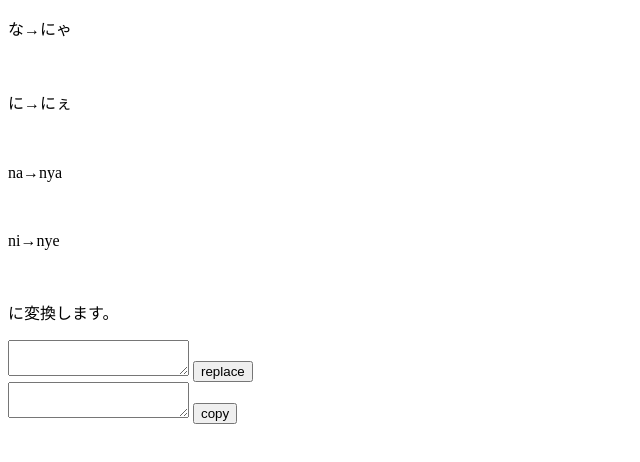
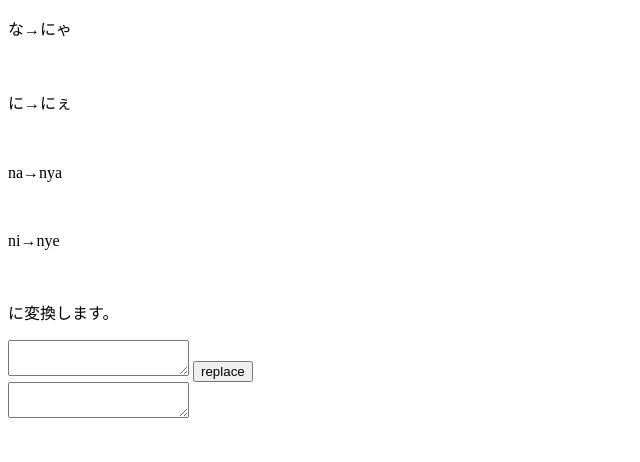
Before and after one commit to noname1304/tarako_pasuta, a plain HTML site: page index.html in a window 1280 px wide. Shown: the whole page, without its empty margins (0-640 px from the left). Drawn offline with Linux system fonts and the light colour scheme.

Commit message:
Update index.html

```diff
--- a/index.html
+++ b/index.html
@@ -20,9 +20,6 @@ replace
 </button><br>
 
 <textarea id = "after_text"></textarea>
-<button onclick = "text_copy()">
-copy
-</button>
 
     <script src="main.js"></script>
   </body>
```
